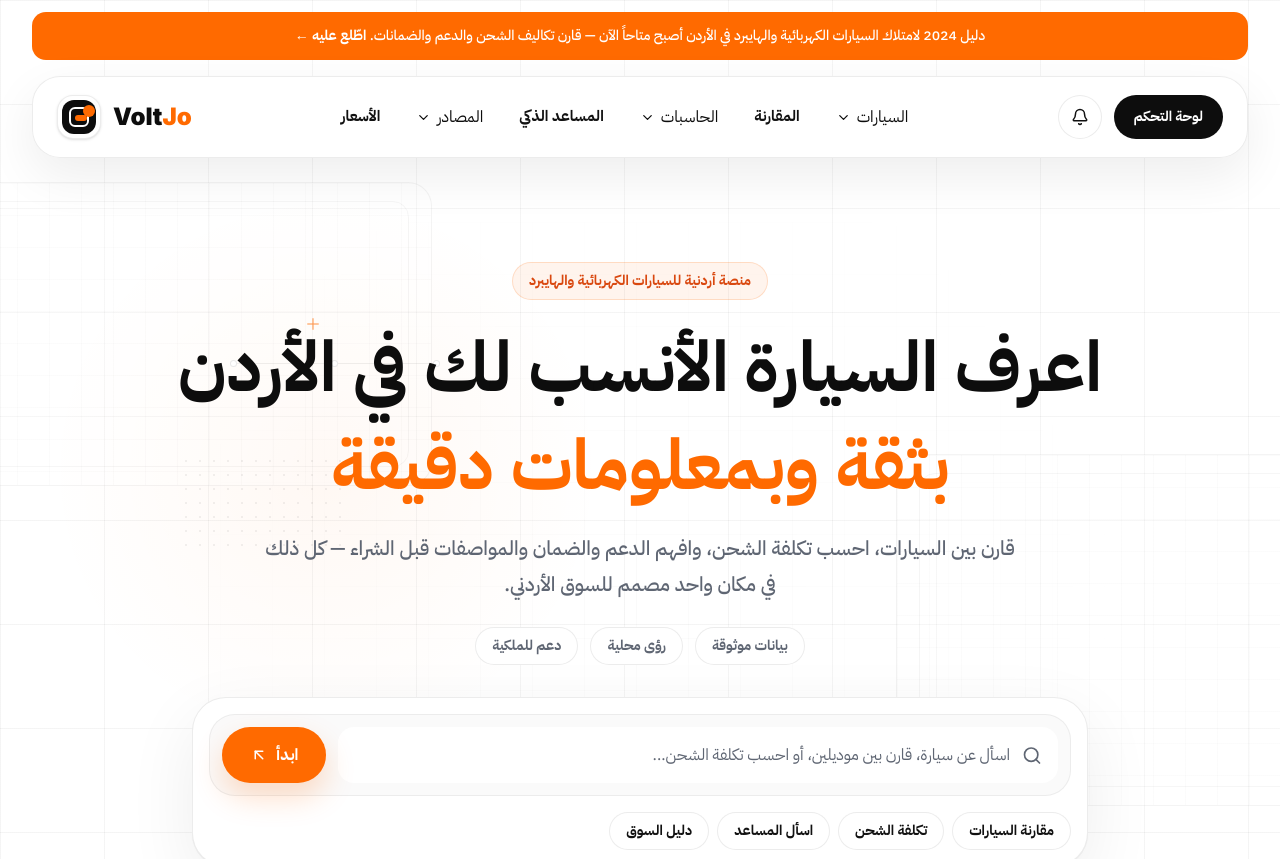
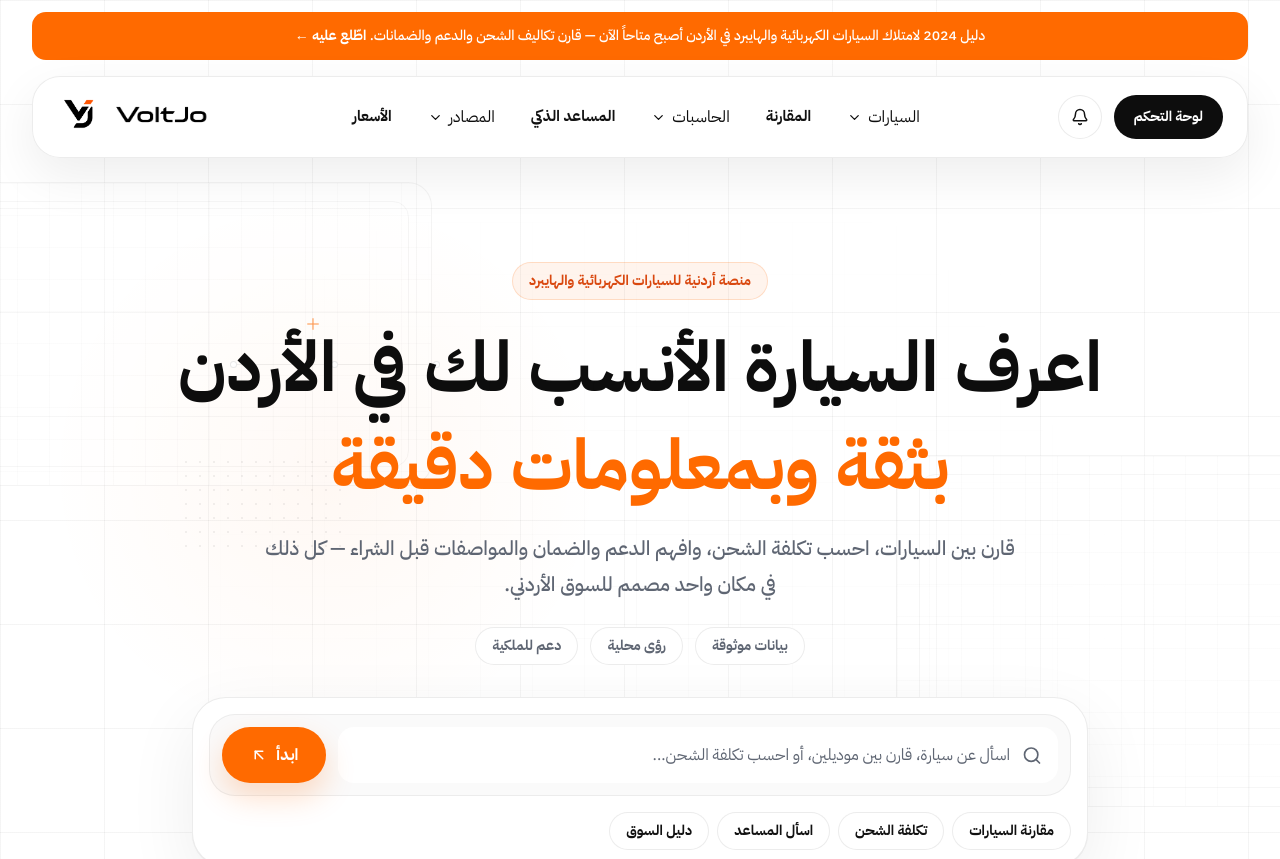
Before and after one commit to iizaid/voltjo, a Next.js app: page / in a window 1280 px wide. Shown: the top 859 px of the page. Built offline with nearby package versions, Linux system fonts and the light colour scheme.

Commit message:
logo fix

```diff
--- a/components/brand/VoltJoLogo.tsx
+++ b/components/brand/VoltJoLogo.tsx
@@ -1,24 +1,36 @@
+import Image from "next/image";
 import Link from "next/link";
+
+const MARK_SRC = "/brands/logo%201.png";
+const WORDMARK_SRC = "/brands/typo%201.png";
 
 export function VoltJoLogo({ compact = false }: { compact?: boolean }) {
   return (
     <Link
       href="/"
-      className="group inline-flex items-center gap-3"
       aria-label="VoltJo"
+      className="inline-flex items-center gap-3"
       dir="ltr"
     >
-      <span className="relative flex h-11 w-11 items-center justify-center overflow-hidden rounded-2xl border border-[var(--voltjo-border)] bg-white shadow-sm">
-        <span className="absolute inset-1 rounded-xl bg-[var(--voltjo-black)]" />
-        <span className="relative h-5 w-5 rounded-[6px] border-2 border-white">
-          <span className="absolute -right-2 -top-1 h-3 w-3 rounded-full bg-[var(--voltjo-orange)]" />
-          <span className="absolute bottom-1 left-1 h-1.5 w-3 rounded-full bg-[var(--voltjo-orange)]" />
-        </span>
+      <span className="relative flex h-11 w-11 shrink-0 items-center justify-center overflow-hidden">
+        <Image
+          src={MARK_SRC}
+          alt="VoltJo mark"
+          width={44}
+          height={44}
+          className="h-11 w-11 object-contain"
+          priority
+        />
       </span>
       {!compact ? (
-        <span className="latin text-2xl font-black tracking-normal text-[var(--voltjo-black)]">
-          Volt<span className="text-[var(--voltjo-orange)]">Jo</span>
-        </span>
+        <Image
+          src={WORDMARK_SRC}
+          alt="VoltJo"
+          width={160}
+          height={44}
+          className="h-9 w-auto object-contain"
+          priority
+        />
       ) : null}
     </Link>
   );
```
Also changed, not shown: public/brands/typo 1.png (added).
